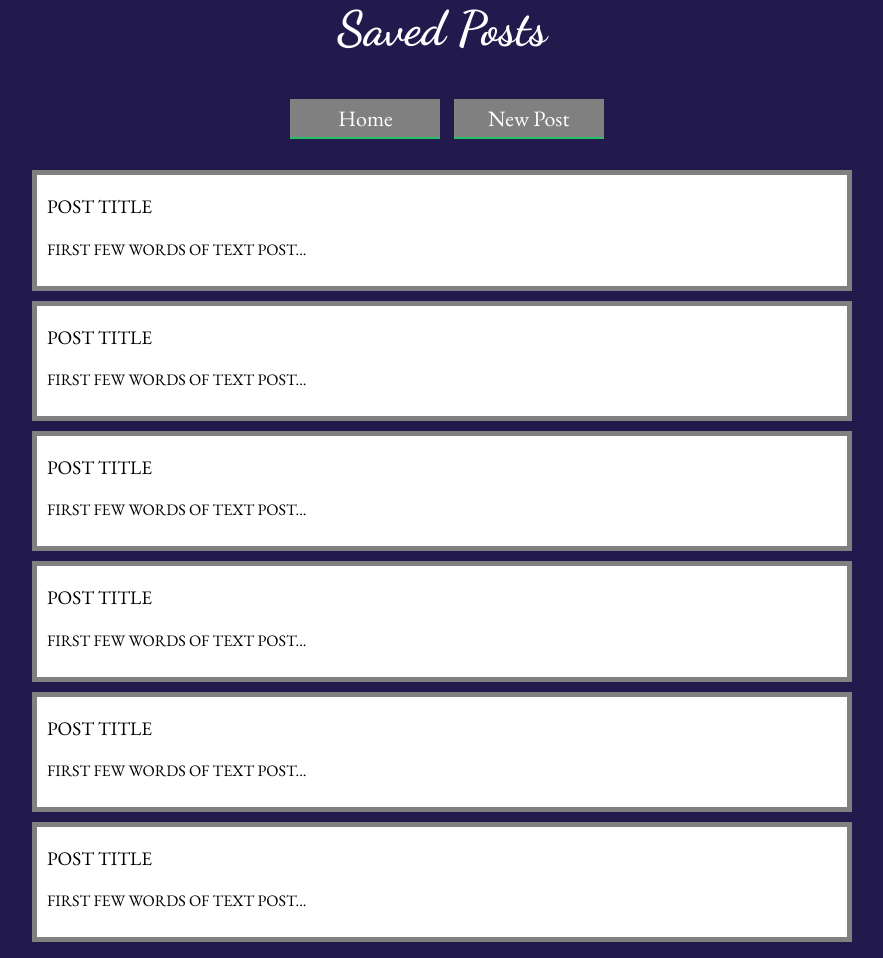
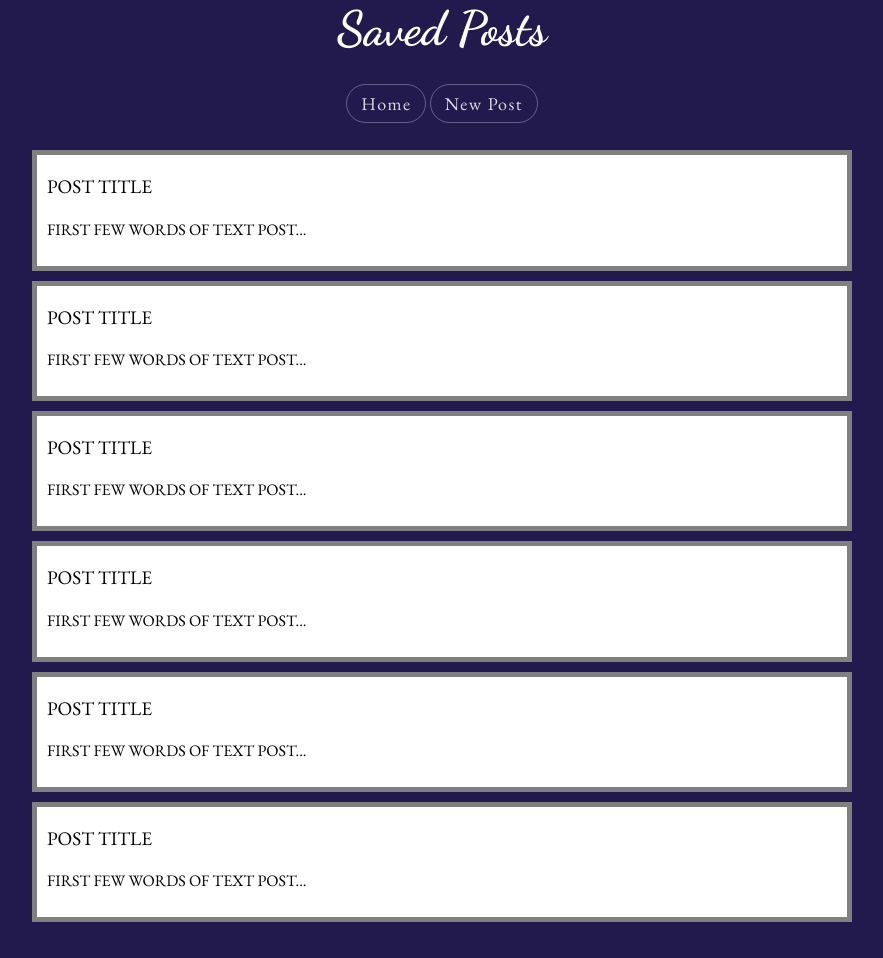
Before and after one commit to neilfitz/wanderment, a Django app: template wanderment/posts/templates/posts/saved_posts.html in a window 1280 px wide. Shown: the whole page, without its empty margins (198-1081 px from the left). After the commit the page ends 922 px from the top, so only its background shows below. Run offline with Django 3.2, Linux system fonts and the light colour scheme; the template is opened without the code that fills it, so the values that code supplies are empty.

Commit message:
forgot to link home and new post buttons

```diff
--- a/wanderment/posts/templates/posts/saved_posts.html
+++ b/wanderment/posts/templates/posts/saved_posts.html
@@ -34,6 +34,27 @@
   				-webkit-box-shadow: none;
  				box-shadow: none;
 			}
+			center > a {
+	        font-family: 'EB Garamond', serif;
+	        text-decoration: none;
+	        font-size: 18px;
+	        letter-spacing: 0.08em;
+	        color: rgba(255,255,255,0.85);
+	        line-height: 30px;
+	        padding: 7px 14px;
+	        border: 1px solid rgba(255,255,255,0.3);
+	        -webkit-border-radius: 2em;
+	        border-radius: 2em;
+	        -webkit-transition: all 0.3s ease;
+	        -moz-transition: all 0.3s ease;
+	        -o-transition: all 0.3s ease;
+	        -ms-transition: all 0.3s ease;
+	        transition: all 0.3s ease;
+	    }
+	    center > a:hover {
+	        background: #fff;
+	        color: Gray;
+	    }
 		</style>
 	</head>
 
@@ -42,8 +63,10 @@
 	<center>
 		<h1 style="font-family:'Dancing Script',serif;color:white;font-size:300%;">Saved Posts</h1>
 
-		<button type="submit" value="Save Post" name="save" class="save-post-button">Home</button>
-		<button type="submit" value="Save Post" name="save" class="save-post-button">New Post</button>
+		<!--<button type="submit" value="Save Post" name="save" class="save-post-button">Home</button>
+		<button onclick="window.location.href='/posts/create_post'" type="submit" value="Save Post" name="save" class="save-post-button">New Post</button>-->
+		<a href='/' title='Home'>Home</a>
+		<a href='http://http://wanderment.herokuapp.com/posts/create_post' title='Home'>New Post</a>
 		<br><br>
 
 		<div class="sp" onclick="window.location.href='/posts/create_post'">
```
